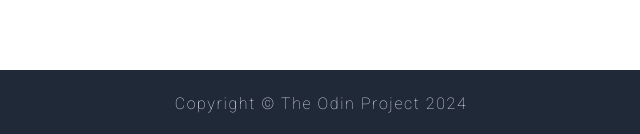
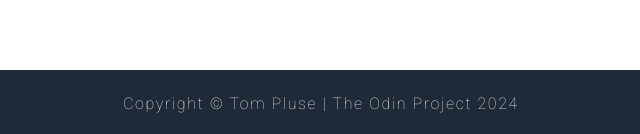
Before and after one commit to pllusey/odin-landing-page, a plain HTML site: page index.html in a window 1280 px wide. Shown: the part 1719-1853 px from the top of the page, 319-959 px from the left. Drawn offline with Linux system fonts and the light colour scheme.

Commit message:
fix: add name to copyright

```diff
--- a/index.html
+++ b/index.html
@@ -87,7 +87,7 @@
       </section>
     </main>
     <footer id="footer">
-        Copyright &copy; The Odin Project 2024
+        Copyright &copy; Tom Pluse | The Odin Project 2024
     </footer>
   </body>
 </html>
```
